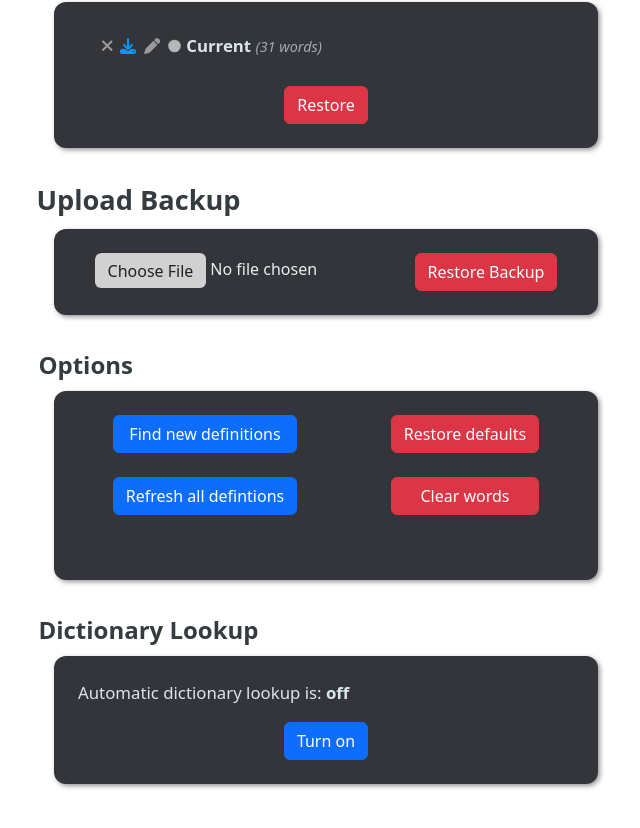
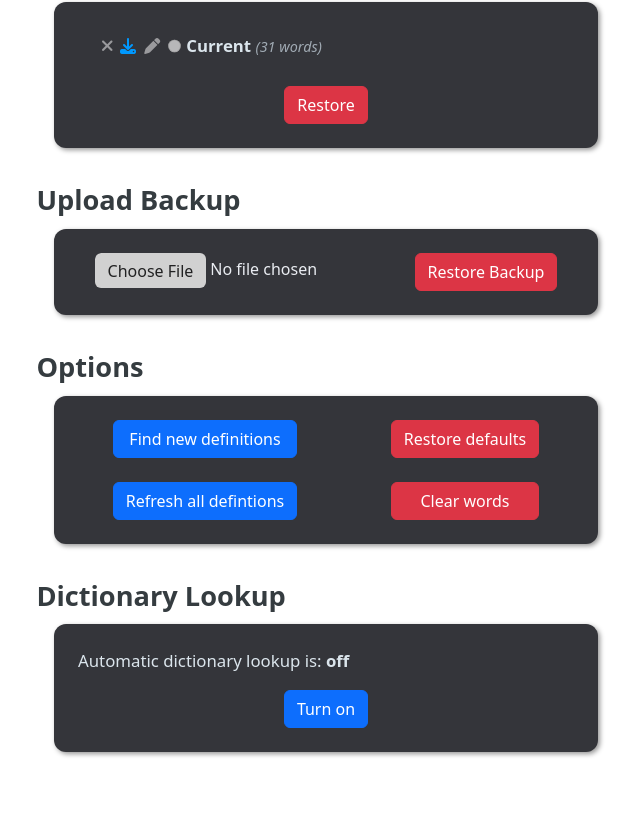
Before and after one commit to vishusandy/lexicon, a SvelteKit app: page /options in a window 1280 px wide. Shown: the part 384-1212 px from the top of the page, without its empty margins (326-966 px from the left). Built offline with nearby package versions, Linux system fonts and the light colour scheme.

Commit message:
added ids to option page headers

```diff
--- a/src/components/Backups.svelte
+++ b/src/components/Backups.svelte
@@ -237,7 +237,7 @@
     }
 </script>
 
-<h2 class="options-group-title">Create Backup</h2>
+<h2 class="options-group-title" id="create-backup">Create Backup</h2>
 <div class="options-group">
     <form on:submit={submitNewBackup}>
         <div class="new-backup">
@@ -253,7 +253,7 @@
     </form>
 </div>
 
-<h2 class="options-group-title">Backups</h2>
+<h2 class="options-group-title" id="backups">Backups</h2>
 <div class="options-group">
     <form id="{key}-backup-list-form">
         {#each backups as backup (backup.key)}
@@ -334,7 +334,7 @@
     </form>
 </div>
 
-<h2 class="options-group-title">Upload Backup</h2>
+<h2 class="options-group-title" id="upload-backup">Upload Backup</h2>
 <div class="options-group">
     <form on:submit={(e) => submitUpload(e)}>
         <div class="new-backup">
--- a/src/components/Options.svelte
+++ b/src/components/Options.svelte
@@ -157,7 +157,7 @@
     }
 </script>
 
-<legend class="options-group-title">Options</legend>
+<h2 class="options-group-title" id="options">Options</h2>
 <div class="options-group">
     <div class="option-section options-group-cols">
         <div class="options-subgroup">
@@ -179,7 +179,7 @@
     </div>
 </div>
 
-<legend class="options-group-title">Dictionary Lookup</legend>
+<h2 class="options-group-title" id="dictionary-lookup">Dictionary Lookup</h2>
 <div class="options-group">
     <div>
         <p>
@@ -206,9 +206,6 @@
 {/if}
 
 <style>
-    .option-section {
-        margin-bottom: 1.3rem;
-    }
     .options-group-cols {
         display: flex;
         justify-content: space-around;
```
